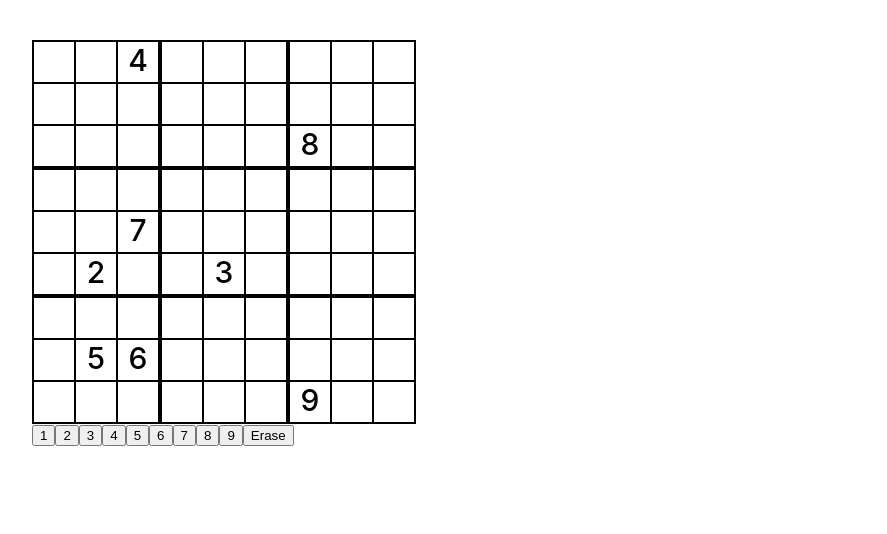
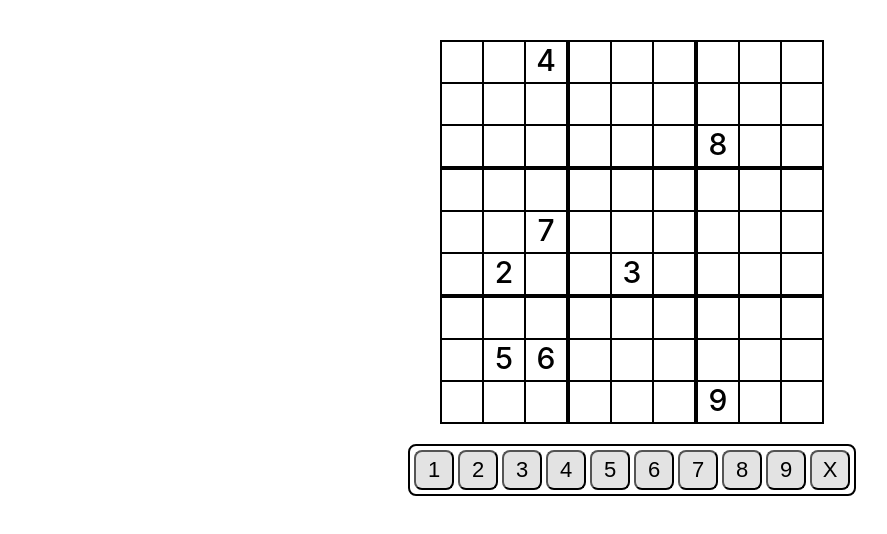
Before and after one commit to coostenbrug/react-sudoku, a React (Create React App) app: page / in a window 1280 px wide. Shown: the top 534 px of the page, without its empty margins (8-895 px from the left). Built offline with nearby package versions, Linux system fonts and the light colour scheme.

Commit message:
added simple styling to control panel

```diff
--- a/src/components/sudoku/ControlButton.js
+++ b/src/components/sudoku/ControlButton.js
@@ -1,7 +1,23 @@
 import styled from "styled-components"
 
-const ControlButton = styled.button({
+const ControlButton = styled.button(({height, width})=>({
+    background: "none",
+    borderRadius: 8,
+    height: height,
+    width: width,
+    fontSize: "22px",
+    background: "#e3e3e3",
+    ":active": {
+        background: "#cccccc"
+    },
+    ":focus": {
+        outline: "none"
+    }
+}))
 
-})
+ControlButton.defaultProps = {
+    height: 40,
+    width: 40
+}
 
 export default ControlButton
--- a/src/components/sudoku/ControlPanel.js
+++ b/src/components/sudoku/ControlPanel.js
@@ -2,22 +2,45 @@ import styled from "styled-components"
 import React from "react"
 import ControlButton from "./ControlButton"
 
+const ControlPanelRow = styled.div({
+    display: "flex"
+})
+
 const ControlPanelWrapper = styled.div({
+    margin: "20px auto 0 auto",
+    border: "solid 2px",
+    borderRadius: 8,
+    display: "flex",
+    flexDirection: "column",
 
+    [`${ControlButton}`]: {
+        marginRight: 4,
+        ":first-of-type": {
+            marginLeft: 4
+        }
+    },
+    [`${ControlPanelRow}`]: {
+        marginBottom: 4,
+        ":first-of-type": {
+            marginTop: 4
+        }
+    }
 })
 
 const ControlPanel = ({handleOnClick}) => (
     <ControlPanelWrapper>
-        <ControlButton onClick={(e)=>handleOnClick(e,1)}>1</ControlButton>
-        <ControlButton onClick={(e)=>handleOnClick(e,2)}>2</ControlButton>
-        <ControlButton onClick={(e)=>handleOnClick(e,3)}>3</ControlButton>
-        <ControlButton onClick={(e)=>handleOnClick(e,4)}>4</ControlButton>
-        <ControlButton onClick={(e)=>handleOnClick(e,5)}>5</ControlButton>
-        <ControlButton onClick={(e)=>handleOnClick(e,6)}>6</ControlButton>
-        <ControlButton onClick={(e)=>handleOnClick(e,7)}>7</ControlButton>
-        <ControlButton onClick={(e)=>handleOnClick(e,8)}>8</ControlButton>
-        <ControlButton onClick={(e)=>handleOnClick(e,9)}>9</ControlButton>
-        <ControlButton onClick={(e)=>handleOnClick(e,"Erase")}>Erase</ControlButton>
+        <ControlPanelRow>
+            <ControlButton onClick={(e)=>handleOnClick(e,"1")}>1</ControlButton>
+            <ControlButton onClick={(e)=>handleOnClick(e,"2")}>2</ControlButton>
+            <ControlButton onClick={(e)=>handleOnClick(e,"3")}>3</ControlButton>
+            <ControlButton onClick={(e)=>handleOnClick(e,"4")}>4</ControlButton>
+            <ControlButton onClick={(e)=>handleOnClick(e,"5")}>5</ControlButton>
+            <ControlButton onClick={(e)=>handleOnClick(e,"6")}>6</ControlButton>
+            <ControlButton onClick={(e)=>handleOnClick(e,"7")}>7</ControlButton>
+            <ControlButton onClick={(e)=>handleOnClick(e,"8")}>8</ControlButton>
+            <ControlButton onClick={(e)=>handleOnClick(e,"9")}>9</ControlButton>
+            <ControlButton onClick={(e)=>handleOnClick(e,"Erase")}>X</ControlButton>
+        </ControlPanelRow>
     </ControlPanelWrapper>
 )
 
--- a/src/components/sudoku/Sudoku.js
+++ b/src/components/sudoku/Sudoku.js
@@ -54,7 +54,7 @@ const Sudoku = ({data}) => {
     }
 
     const handleKeyDown = e => {
-        if(e.key in [1,2,3,4,5,6,7,8,9]) {
+        if(["1","2","3","4","5","6","7","8","9"].includes(e.key)) {
             setSelectedCellValues(e.key)
         } else if (e.key === "Delete" || e.key === "Backspace") {
             setSelectedCellValues("")
@@ -62,7 +62,7 @@ const Sudoku = ({data}) => {
     }
 
     const handleControlPanelClick = (e, code) => {
-        if(code in [1,2,3,4,5,6,7,8,9]) {
+        if(["1","2","3","4","5","6","7","8","9"].includes(code)) {
             setSelectedCellValues(code)
         } else if (code === "Erase") {
             setSelectedCellValues("")
@@ -85,7 +85,7 @@ const Sudoku = ({data}) => {
     }
 
     return(
-    <div>
+    <div style={{display: "flex", flexDirection: "column", justifyContent: "space-between"}}>
         <SudokuBoard boardData={boardData} cellData={cellData}/>
         <ControlPanel handleOnClick={handleControlPanelClick}/>
     </div>
--- a/src/components/sudoku/SudokuBoard.js
+++ b/src/components/sudoku/SudokuBoard.js
@@ -3,7 +3,9 @@ import CellGroup from "./CellGroup"
 import Cell from "./Cell"
 import styled from "styled-components"
 
-const SudokuBoardWrap = styled.div({})
+const SudokuBoardWrap = styled.div({
+    margin: "auto"
+})
 
 const SudokuBoard = ({boardData, cellData}) => {
     const {
```
